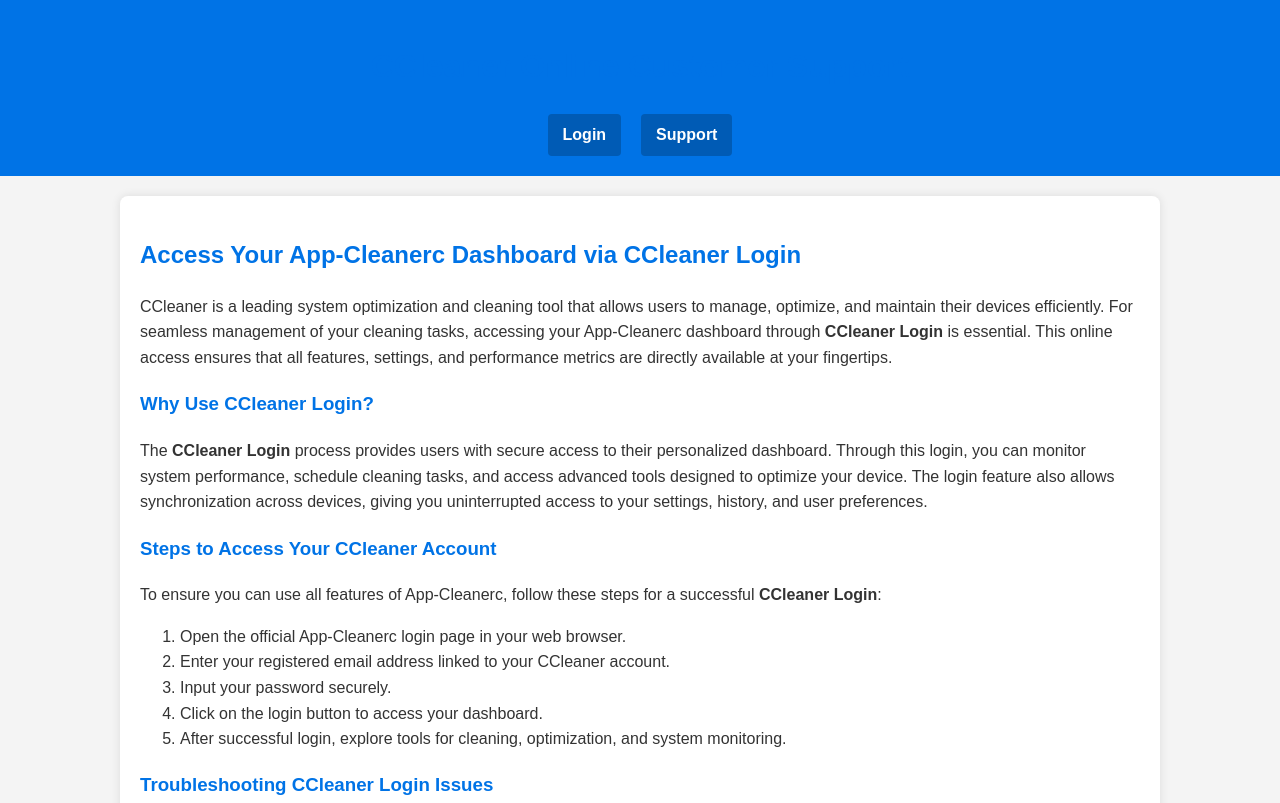
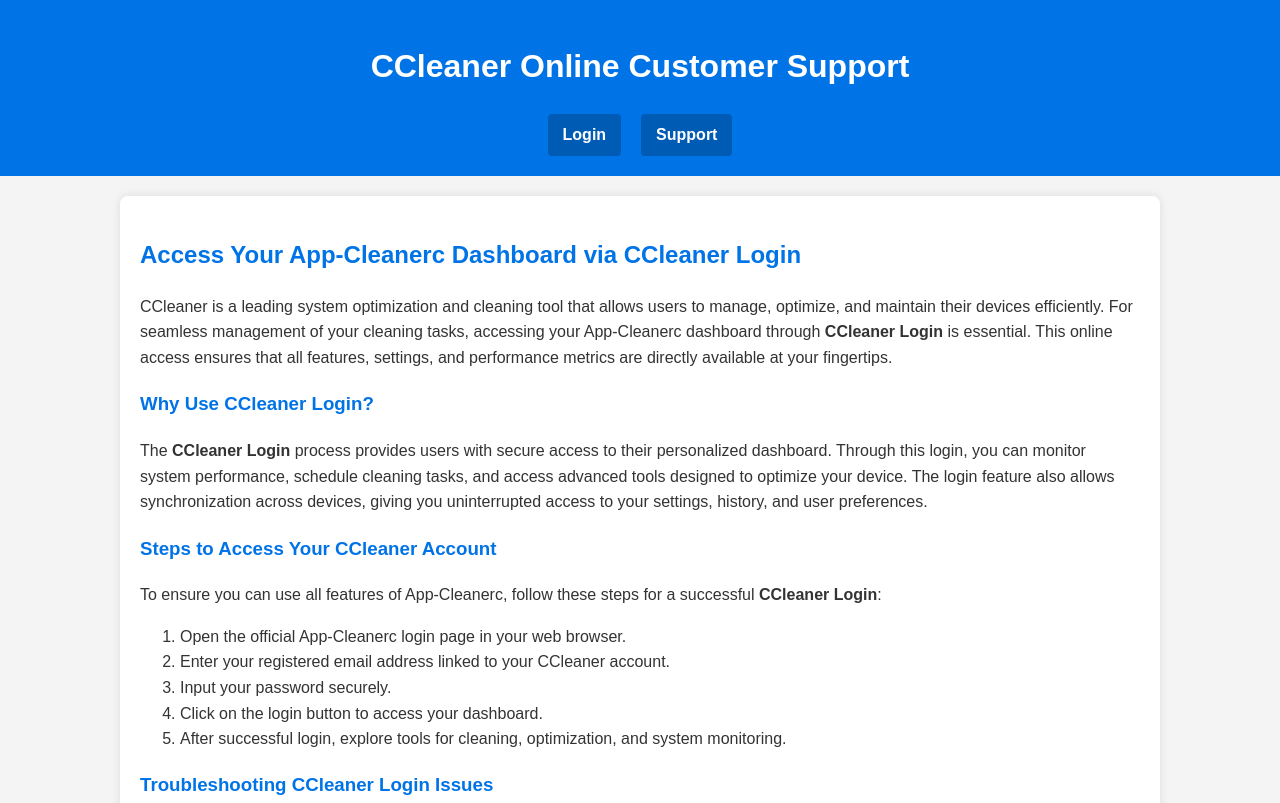
Before and after one commit to rajendranoru-afk/ccleanercustomersupport, a plain HTML site: page index.html in a window 1280 px wide. Shown: the top 803 px of the page. Drawn offline with Linux system fonts and the light colour scheme.

Commit message:
Update index.html

```diff
--- a/index.html
+++ b/index.html
@@ -6,6 +6,9 @@
     <title>CCleaner Online Customer Support | Access Your App-Cleanerc Dashboard</title>
     <meta name="description" content="Access CCleaner Login to manage your App-Cleanerc dashboard, get online customer support, and keep your system optimized. Learn about CCleaner account login, troubleshooting, and support.">
     <meta name="keywords" content="CCleaner Login, CCleaner Online Support, App-Cleanerc Dashboard, CCleaner Account Access, CCleaner Customer Service, CCleaner App Login, CCleaner Online Help">
+ <meta name="google-site-verification" content="xNoFAXn3Hpej5nR4Euh65j1ocqP0ktWo2Lo7dyRtb60" />
+    <meta name="msvalidate.01" content="3727F3C459FA0A3639D9164F41F7C074" />
+
     <style>
         body {
             font-family: Arial, sans-serif;
@@ -45,7 +48,9 @@
             border-radius: 8px;
             box-shadow: 0 0 10px rgba(0,0,0,0.1);
         }
-        h1, h2, h3 {
+        h1{
+            color:white
+        } h2, h3 {
             color: #0073e6;
         }
         p {
```
